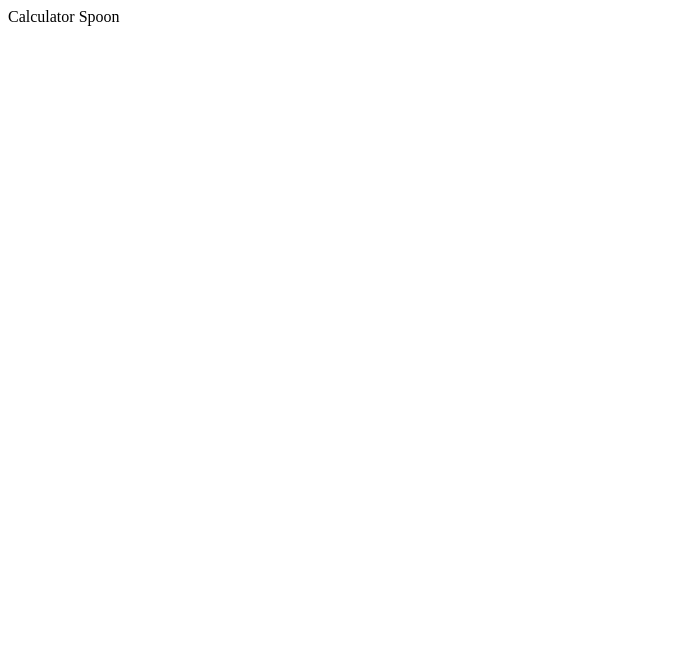
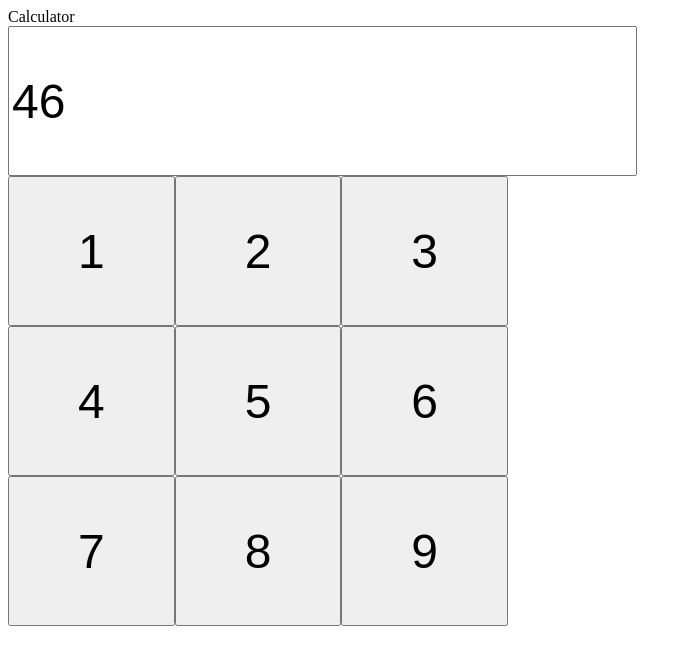
Before and after one commit to florianGierlichs/calculator, a website: page index.html in a window 1280 px wide. Shown: the whole page, without its empty margins (0-692 px from the left). Drawn offline with nearby package versions, Linux system fonts and the light colour scheme; files that its build step writes are made by us from their sources.

Commit message:
HTML nad CSS Calculator

```diff
--- a/index.html
+++ b/index.html
@@ -7,6 +7,21 @@
     <link rel="stylesheet" href="dist/styles.css" />
   </head>
   <body>
-    Calculator Spoon
+    Calculator
+    <div class="calculator">
+      <input type="text" class="calculator__output" />
+      <!-- button{$}*9 -->
+      <button class="calculator__input">1</button>
+      <button class="calculator__input">2</button>
+      <button class="calculator__input">3</button>
+      <button class="calculator__input">4</button>
+      <button class="calculator__input">5</button>
+      <button class="calculator__input">6</button>
+      <button class="calculator__input">7</button>
+      <button class="calculator__input">8</button>
+      <button class="calculator__input">9</button>
+    </div>
+
+    <script src="src/calculator.js"></script>
   </body>
 </html>
--- a/src/styles.scss
+++ b/src/styles.scss
@@ -1,5 +1,2 @@
-*,
-*::after,
-*::before {
-  box-sizing: border-box;
-}
+@use 'partials/base';
+@use 'partials/calculator';
```
